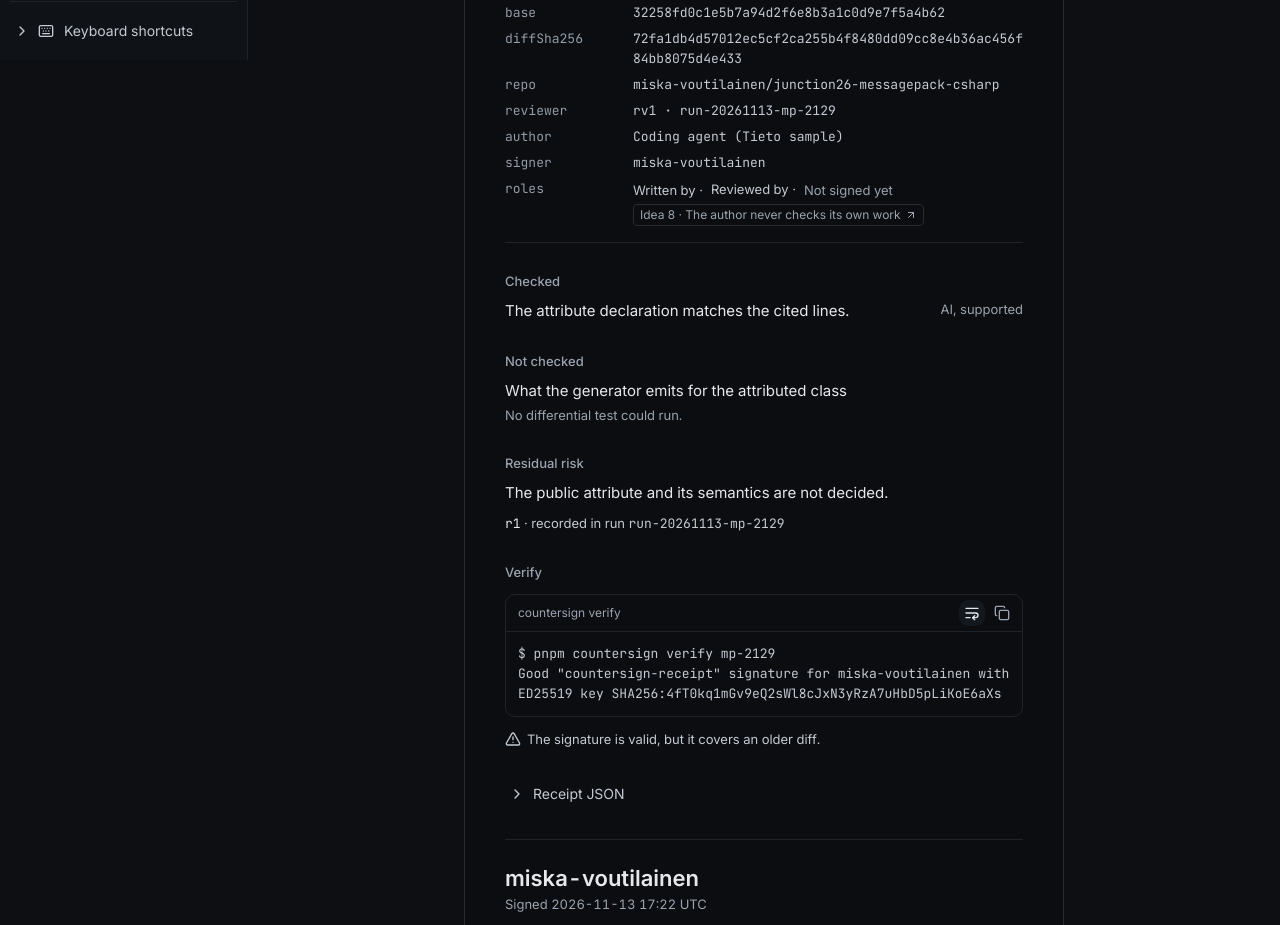
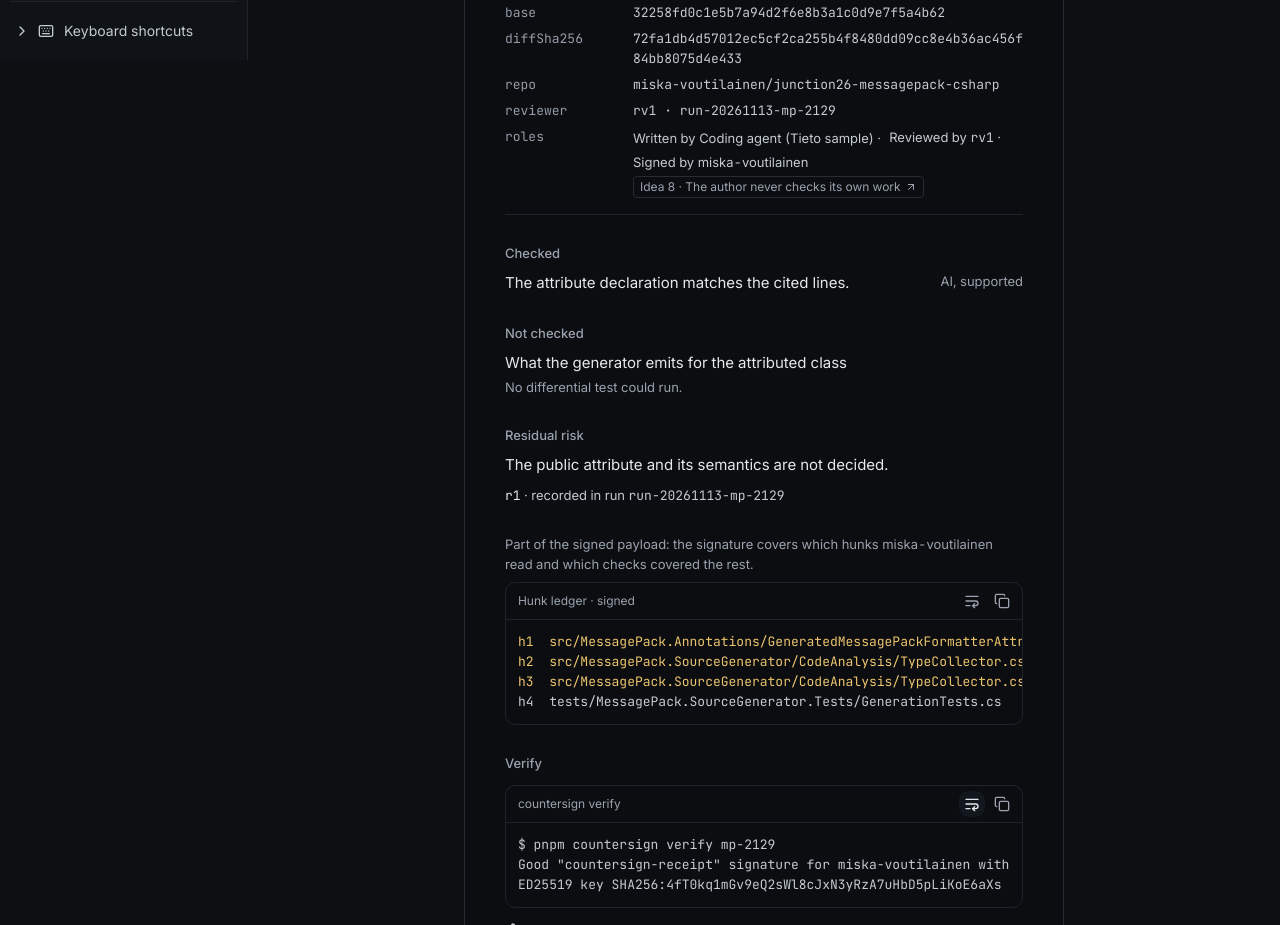
Before and after one commit to miska-voutilainen/junction-2026, a Next.js app: page /changes/mp-2129/receipt in a window 1280 px wide. Shown: the part 740-1665 px from the top of the page. Built offline with nearby package versions, Linux system fonts and the light colour scheme.

Commit message:
feat(app): read the receipt ledger from the signed payload

```diff
--- a/src/features/receipt-view/HunkLedger.tsx
+++ b/src/features/receipt-view/HunkLedger.tsx
@@ -4,16 +4,23 @@ import { cn } from "@/lib/utils";
 import type { LedgerRow } from "./receiptModel";
 
 /**
- * Hunk ledger (the console is its own heading): every hunk of the signed diff, what covered it, and who read it.
- * One mono line per hunk in aligned columns, in a console so a long path scrolls
- * inside the box and Copy takes the plain text. Hunks a person read come first
- * and are amber, the same signal as the coverage gutter on the review page.
+ * Hunk ledger: every hunk of the signed diff, what covered it, and who read it.
+ * It is read from the receipt's signed payload, so the note under the heading
+ * says the signature covers it. One mono line per hunk in aligned columns, in
+ * a console so a long path scrolls inside the box and Copy takes the plain
+ * text. Hunks a person read come first and are amber, the same signal as the
+ * coverage gutter on the review page.
+ *
+ * @param owner The signer's login, named in the note.
  */
-export function HunkLedger({ rows }: { rows: LedgerRow[] }) {
+export function HunkLedger({ rows, owner }: { rows: LedgerRow[]; owner: string }) {
   const lines = ledgerLines(rows);
   return (
-    <section>
-      <Console label="Hunk ledger" kind="output" text={lines.map((line) => line.text).join("\n")}>
+    <section className="flex flex-col gap-2">
+      <p className="text-sm text-text-muted">
+        Part of the signed payload: the signature covers which hunks {owner} read and which checks covered the rest.
+      </p>
+      <Console label="Hunk ledger · signed" kind="output" text={lines.map((line) => line.text).join("\n")}>
         <div>
           {lines.map((line) => (
             <div key={line.hunkId} className={cn(line.isRead && "text-amber-light")}>
@@ -27,10 +34,11 @@ export function HunkLedger({ rows }: { rows: LedgerRow[] }) {
 }
 
 function ledgerLines(rows: LedgerRow[]): { hunkId: string; text: string; isRead: boolean }[] {
-  const locationWidth = Math.max(...rows.map((row) => row.location.length));
+  const idWidth = Math.max(...rows.map((row) => row.hunkId.length));
+  const fileWidth = Math.max(...rows.map((row) => row.file.length));
   const coverageWidth = Math.max(...rows.map((row) => coverageLabel[row.coverage].length));
   return rows.map((row) => {
-    const columns = [row.location.padEnd(locationWidth), coverageLabel[row.coverage].padEnd(coverageWidth)];
+    const columns = [row.hunkId.padEnd(idWidth), row.file.padEnd(fileWidth), coverageLabel[row.coverage].padEnd(coverageWidth)];
     if (row.readBy !== null) columns.push(`Read by ${row.readBy}`);
     return { hunkId: row.hunkId, text: columns.join("  ").trimEnd(), isRead: row.coverage === "read" };
   });
--- a/src/features/receipt-view/ReceiptDocument.tsx
+++ b/src/features/receipt-view/ReceiptDocument.tsx
@@ -12,7 +12,7 @@ import type { ReceiptDocumentView } from "./receiptModel";
 /**
  * The receipt as a document a person can read and verify: toolbar, a notice when
  * it no longer vouches for the diff, then the card with the seal (signed only),
- * identity, the signer's words, the hunk ledger and the signer. A stale or
+ * identity with the roles line, the signer's words, the signed hunk ledger and the signer. A stale or
  * unverified receipt shows what was signed but no seal.
  */
 export function ReceiptDocument({ view }: { view: ReceiptDocumentView }) {
@@ -34,9 +34,9 @@ export function ReceiptDocument({ view }: { view: ReceiptDocumentView }) {
           </div>
           {view.status === "signed" && <ReceiptSeal />}
         </header>
-        <IdentityList rows={view.identity} />
+        <IdentityList rows={view.identity} roles={view.roles} />
         <SignedSections view={view} />
-        {view.ledger?.length ? <HunkLedger rows={view.ledger} /> : null}
+        {view.ledger.length > 0 && <HunkLedger rows={view.ledger} owner={view.owner} />}
         {showVerify && <VerifySection view={view} />}
         <Disclosure title="Receipt JSON">
           <Console label="Receipt JSON" kind="log" text={view.recordJson} />
--- a/src/features/receipt-view/receiptModel.ts
+++ b/src/features/receipt-view/receiptModel.ts
@@ -49,10 +49,10 @@ export interface AcceptedRefusal {
   runId: string;
 }
 
-/** One hunk of the signed diff and what covered it. */
+/** One hunk of the signed diff and what covered it, as the receipt's signed `hunks` list records it. */
 export interface LedgerRow {
   hunkId: string;
-  location: string;
+  file: string;
   coverage: Coverage;
   /** The signer's login when a person had to read this hunk, else null. */
   readBy: string | null;
@@ -77,8 +77,13 @@ export interface ReceiptDocumentView {
   checked: CheckedItem[];
   notChecked: NotCheckedItem[];
   residualRisk: { text: string; accepted: AcceptedRefusal[] };
-  /** Only for a signed receipt: for a stale one the review describes a different diff. */
-  ledger: LedgerRow[] | null;
+  /**
+   * Read from the receipt's signed payload, not the review, so it is what was
+   * signed even when the receipt is stale. Empty when the receipt lists no hunks.
+   */
+  ledger: LedgerRow[];
+  /** The roles line's three parties; `reviewerVersion` is the one the receipt names. */
+  roles: { authorAgent: string; reviewerVersion: string; owner: string };
   owner: string;
   signedAt: string;
   verifyCommand: string;
@@ -129,11 +134,12 @@ export function buildReceiptView(
     title: change.title,
     requirementId: receipt.requirementId,
     summary: status === "signed" && review !== null ? readingSummary(review) : null,
-    identity: identityRows(record, change.authorAgent),
+    identity: identityRows(record),
     checked: receipt.checked.map(({ item, by }) => ({ item, by: BY_LABEL[by] })),
     notChecked: receipt.notChecked,
     residualRisk: { text: receipt.residualRisk.text, accepted: acceptedRefusals(record, review) },
-    ledger: status === "signed" && review !== null ? hunkLedger(review, receipt.owner) : null,
+    ledger: hunkLedger(receipt.hunks),
+    roles: { authorAgent: change.authorAgent, reviewerVersion: receipt.reviewerVersion, owner: receipt.owner },
     owner: receipt.owner,
     signedAt: formatUtc(receipt.signedAt),
     verifyCommand: verify.command,
@@ -158,17 +164,14 @@ function readingSummary({ routing }: Review): string {
   return `${tierLabel[routing.tier]} review. A person read ${routing.readHunks} of ${routing.totalHunks} hunks. Tests or checked quotes covered the other ${covered}.`;
 }
 
-function identityRows({ receipt }: ReceiptRecord, authorAgent: string): IdentityRow[] {
-  const rows: IdentityRow[] = [
+function identityRows({ receipt }: ReceiptRecord): IdentityRow[] {
+  return [
     { label: "commit", value: receipt.commit },
     { label: "base", value: receipt.baseCommit },
     { label: "diffSha256", value: receipt.diffSha256 },
     { label: "repo", value: receipt.repo },
     { label: "reviewer", value: `${receipt.reviewerVersion} · ${receipt.reviewRunId}` },
   ];
-  rows.push({ label: "author", value: authorAgent });
-  rows.push({ label: "signer", value: receipt.owner });
-  return rows;
 }
 
 /**
@@ -193,24 +196,9 @@ function shortHash(hash: string): string {
 
 const COVERAGE_ORDER: Coverage[] = ["read", "supported", "verified"];
 
-/** One row per hunk, the ones a person read first, in diff order within each group. */
-function hunkLedger(review: Review, owner: string): LedgerRow[] {
-  const rows = review.hunks.map((hunk) => {
-    // A hunk the routing did not classify has no evidence behind it, so a person has to read it.
-    const coverage = review.routing.coverage[hunk.id] ?? "read";
-    return {
-      hunkId: hunk.id,
-      location: hunkLocation(hunk),
-      coverage,
-      readBy: coverage === "read" ? owner : null,
-    };
-  });
-  return COVERAGE_ORDER.flatMap((coverage) => rows.filter((row) => row.coverage === coverage));
-}
-
-/** "file:12–19" for a range; "file:12" for a one-line hunk or a deletion, which has no new lines. */
-function hunkLocation({ file, newStart, newLines }: Review["hunks"][number]): string {
-  return newLines <= 1 ? `${file}:${newStart}` : `${file}:${newStart}–${newStart + newLines - 1}`;
+/** One row per signed hunk, the ones a person read first, in the signed order within each group. */
+function hunkLedger(signedHunks: ReceiptRecord["receipt"]["hunks"]): LedgerRow[] {
+  return COVERAGE_ORDER.flatMap((coverage) => signedHunks.filter((hunk) => hunk.coverage === coverage));
 }
 
 /** "2026-11-14 09:40 UTC", formatted without locale so the server and the browser agree. */
```
Also changed, not shown: 1 other file (tests, documents, lock files or other folders).
